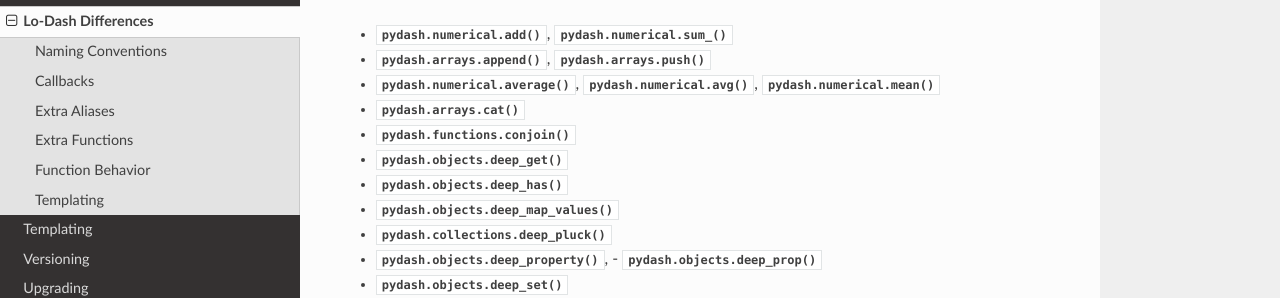
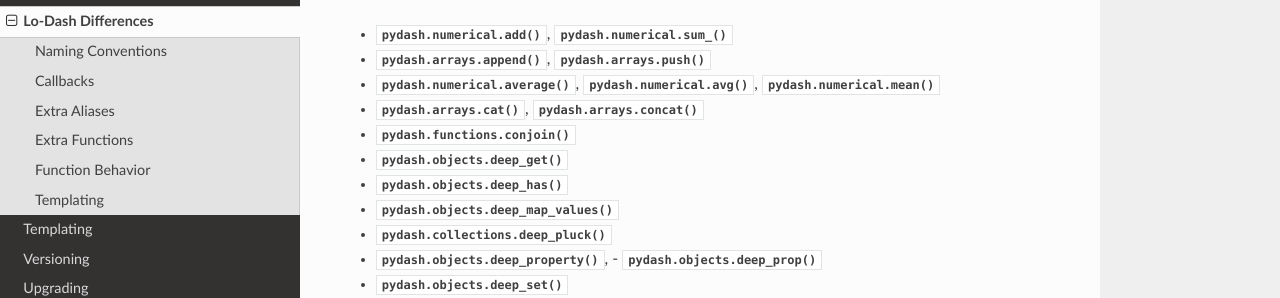
Before and after one commit to dgilland/pydash, a Sphinx documentation site: the page built from docs/differences.rst, in a window 1280 px wide and 900 px high, scrolled down 1357 px. Shown: the part 159-457 px from the top of the window. Built offline with Sphinx 7.4.7 and the Read the Docs theme 2.0.0, drawn with Linux system fonts in a browser that asks for light colours; the version number could not be read and is left out.

Commit message:
Fix typo in docs and add concat to differences.

```diff
--- a/CHANGES.rst
+++ b/CHANGES.rst
@@ -29,7 +29,7 @@
 - Make ``has_path`` an alias of ``deep_has``.
 - Make ``get_path`` handle escaping the ``.`` delimiter for string keys.
 - Make ``get_path`` handle list indexing using strings such as ``'0.1.2'`` to access ``'value'`` in ``[[0, [0, 0, 'value']]]``.
-- Make ``concat`` and alias of ``cat``.
+- Make ``concat`` an alias of ``cat``.
 
 
 v2.1.0 (2014-09-17)
--- a/docs/differences.rst
+++ b/docs/differences.rst
@@ -76,7 +76,7 @@
 - :func:`pydash.numerical.add`, :func:`pydash.numerical.sum_`
 - :func:`pydash.arrays.append`, :func:`pydash.arrays.push`
 - :func:`pydash.numerical.average`, :func:`pydash.numerical.avg`, :func:`pydash.numerical.mean`
-- :func:`pydash.arrays.cat`
+- :func:`pydash.arrays.cat`, :func:`pydash.arrays.concat`
 - :func:`pydash.functions.conjoin`
 - :func:`pydash.objects.deep_get`
 - :func:`pydash.objects.deep_has`
```
